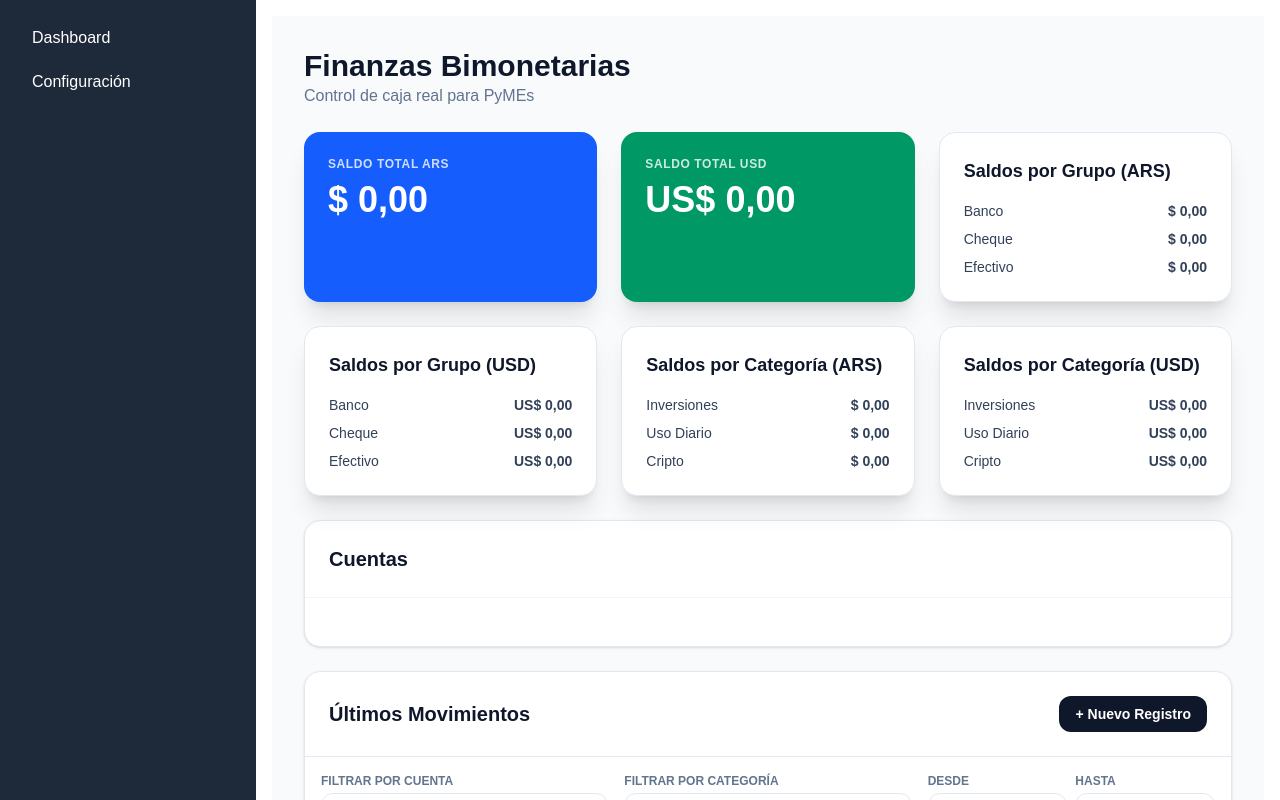
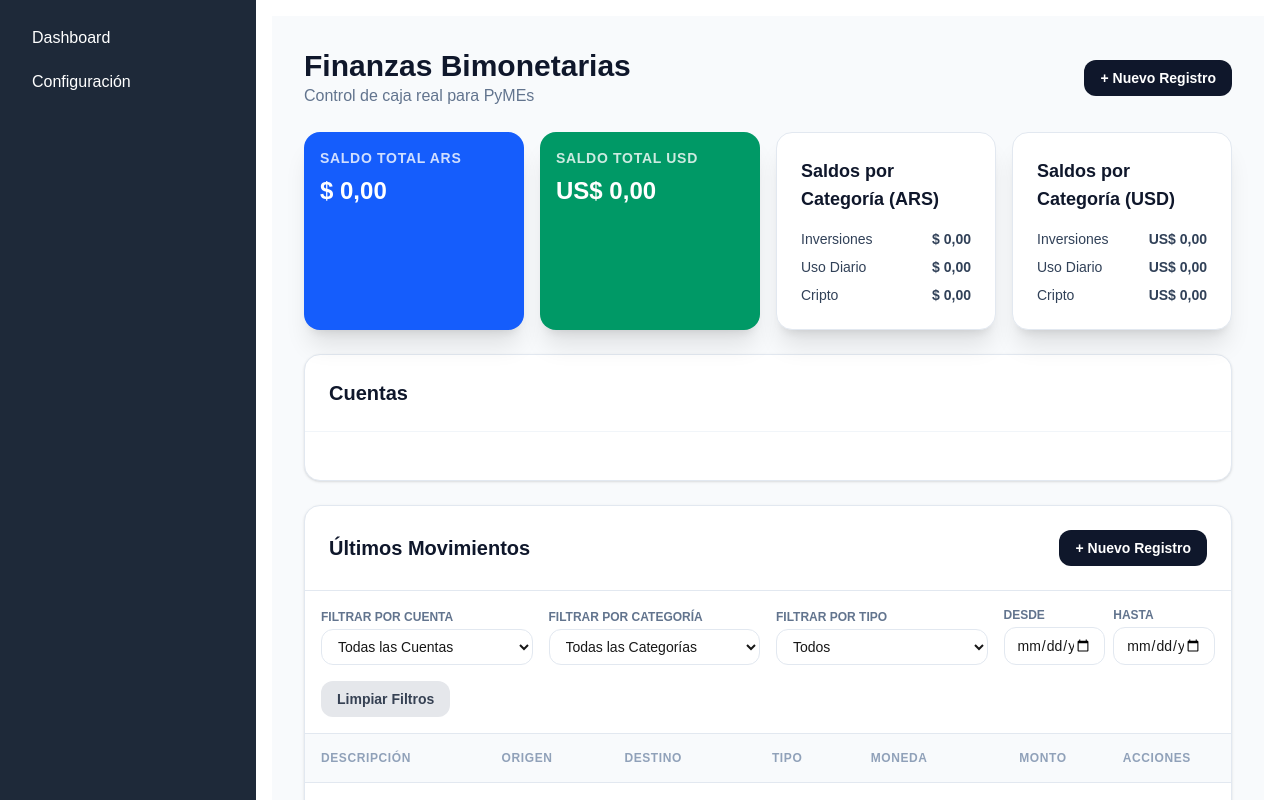
Before and after one commit to matiasapezteguia-dot/finanzas_simple, a Next.js app: page / in a window 1280 px wide. Shown: the top 800 px of the page. Built offline with nearby package versions, Linux system fonts and the light colour scheme.

Commit message:
style: backup antes de refactorizar layout de saldos y cuentas a columnas

```diff
--- a/src/app/page.tsx
+++ b/src/app/page.tsx
@@ -32,6 +32,16 @@ export default function Dashboard() {
   const [filterCategory, setFilterCategory] = useState<string>("all");
   const [filterStartDate, setFilterStartDate] = useState<string>("");
   const [filterEndDate, setFilterEndDate] = useState<string>("");
+  const [filterType, setFilterType] = useState<"all" | "income" | "expense" | "transfer">("all");
+
+  const handleClearFilters = () => {
+    setFilterAccount("all");
+    setFilterCategory("all");
+    setFilterStartDate("");
+    setFilterEndDate("");
+    setFilterType("all");
+    setCurrentPage(1);
+  };
 
   // Estados para paginación
   const [currentPage, setCurrentPage] = useState(1);
@@ -130,29 +140,35 @@ export default function Dashboard() {
       // Lógica de filtrado y paginación
       const filteredAndSortedMovements = movements
         .filter(m => {
+          const movementDate = new Date(m.date);
+          movementDate.setHours(0, 0, 0, 0); // Ignorar la hora para la comparación
+
+          const start = filterStartDate ? new Date(filterStartDate) : null;
+          if (start) start.setHours(0, 0, 0, 0);
+
+          const end = filterEndDate ? new Date(filterEndDate) : null;
+          if (end) end.setHours(0, 0, 0, 0);
+
           // Filtro por cuenta
-      if (filterAccount !== "all" && m.sourceAccountId !== filterAccount && m.targetAccountId !== filterAccount) {
-        return false;
-      }
-      // Filtro por categoría (requiere buscar la cuenta asociada al movimiento)
-        if (filterCategory !== "all") {
+          const accountMatches = filterAccount === 'all' || m.sourceAccountId === filterAccount || m.targetAccountId === filterAccount;
+          if (!accountMatches) return false;
+
+          // Filtro por categoría
           const sourceAccount = accounts.find(acc => acc.id === m.sourceAccountId);
           const targetAccount = accounts.find(acc => acc.id === m.targetAccountId);
+          const categoryMatches = filterCategory === 'all' ||
+                                  (sourceAccount && sourceAccount.categoryId === filterCategory) ||
+                                  (targetAccount && targetAccount.categoryId === filterCategory);
+          if (!categoryMatches) return false;
 
-          const sourceCategoryMatches = sourceAccount && sourceAccount.categoryId === filterCategory;
-          const targetCategoryMatches = targetAccount && targetAccount.categoryId === filterCategory;
+          // Filtro por tipo de movimiento
+          const typeMatches = filterType === 'all' || m.type === filterType;
+          if (!typeMatches) return false;
 
-          if (!sourceCategoryMatches && !targetCategoryMatches) {
-            return false;
-          }
-        }
           // Filtro por rango de fechas
-      if (filterStartDate && m.date < filterStartDate) {
-        return false;
-      }
-      if (filterEndDate && m.date > filterEndDate) {
-        return false;
-      }
+          const dateMatches = (!start || movementDate >= start) && (!end || movementDate <= end);
+          if (!dateMatches) return false;
+
           return true;
         })
         .sort((a, b) => new Date(b.date).getTime() - new Date(a.date).getTime()); // Ordenar por fecha descendente
@@ -168,64 +184,42 @@ export default function Dashboard() {
   return (
   <div className="p-8 w-full mx-auto space-y-6 bg-slate-50 min-h-screen">
       {/* Encabezado */}
+      <div className="flex justify-between items-center mb-6">
         <div>
           <h1 className="text-3xl font-bold text-slate-900">Finanzas Bimonetarias</h1>
           <p className="text-slate-500">Control de caja real para PyMEs</p>
         </div>
+        <button
+          onClick={() => setIsMovementModalOpen(true)}
+          className="bg-slate-900 text-white px-4 py-2 rounded-xl text-sm font-semibold hover:bg-slate-800 transition"
+        >
+          + Nuevo Registro
+        </button>
+      </div>
 
-      {/* Tarjetas de Saldo Dinámicas */}
-      <div className="grid grid-cols-1 md:grid-cols-2 lg:grid-cols-3 gap-6">
+      {/* Tarjetas de Saldo Dinámicas y por Categoría */}
+      <div className="grid grid-cols-1 md:grid-cols-4 gap-4">
         {/* Saldo Total ARS */}
-        <div className="bg-blue-600 text-white p-6 rounded-2xl shadow-xl flex flex-col justify-between">
+        <div className="bg-blue-600 text-white p-4 rounded-2xl shadow-xl flex flex-col justify-between transform hover:scale-105 transition-transform duration-300 ease-in-out">
           <div>
-            <p className="text-xs font-semibold uppercase tracking-wider opacity-80">Saldo Total ARS</p>
-            <p className="text-4xl font-bold mt-2">
+            <p className="text-sm font-semibold uppercase tracking-wider opacity-80">Saldo Total ARS</p>
+            <p className="text-2xl font-bold mt-2 leading-tight">
               $ {totalARS.toLocaleString("es-AR", { minimumFractionDigits: 2, maximumFractionDigits: 2 })}
             </p>
           </div>
         </div>
 
         {/* Saldo Total USD */}
-        <div className="bg-emerald-600 text-white p-6 rounded-2xl shadow-xl flex flex-col justify-between">
+        <div className="bg-emerald-600 text-white p-4 rounded-2xl shadow-xl flex flex-col justify-between transform hover:scale-105 transition-transform duration-300 ease-in-out">
           <div>
-            <p className="text-xs font-semibold uppercase tracking-wider opacity-80">Saldo Total USD</p>
-            <p className="text-4xl font-bold mt-2">
+            <p className="text-sm font-semibold uppercase tracking-wider opacity-80">Saldo Total USD</p>
+            <p className="text-2xl font-bold mt-2 leading-tight">
               US$ {totalUSD.toLocaleString("es-AR", { minimumFractionDigits: 2, maximumFractionDigits: 2 })}
             </p>
           </div>
         </div>
 
-        {/* Recuadro 1: Saldos por Grupo (ARS) */}
-        <div className="bg-white p-6 rounded-2xl shadow-xl border border-slate-200">
-          <h3 className="text-lg font-bold text-slate-900 mb-4">Saldos por Grupo (ARS)</h3>
-          <ul className="space-y-2">
-            {Object.entries(getBalancesByGroup("ARS")).map(([group, balance]) => (
-              <li key={group} className="flex justify-between items-center text-sm text-slate-700">
-                <span>{group}</span>
-                <span className="font-semibold">
-                  $ {balance.toLocaleString("es-AR", { minimumFractionDigits: 2, maximumFractionDigits: 2 })}
-                </span>
-              </li>
-            ))}
-          </ul>
-        </div>
-
-        {/* Recuadro 1: Saldos por Grupo (USD) */}
-        <div className="bg-white p-6 rounded-2xl shadow-xl border border-slate-200">
-          <h3 className="text-lg font-bold text-slate-900 mb-4">Saldos por Grupo (USD)</h3>
-          <ul className="space-y-2">
-            {Object.entries(getBalancesByGroup("USD")).map(([group, balance]) => (
-              <li key={group} className="flex justify-between items-center text-sm text-slate-700">
-                <span>{group}</span>
-                <span className="font-semibold">
-                  US$ {balance.toLocaleString("es-AR", { minimumFractionDigits: 2, maximumFractionDigits: 2 })}
-                </span>
-              </li>
-            ))}
-          </ul>
-        </div>
-
-        {/* Recuadro 2: Saldos por Categoría (ARS) */}
+        {/* Saldos por Categoría (ARS) */}
         <div className="bg-white p-6 rounded-2xl shadow-xl border border-slate-200">
           <h3 className="text-lg font-bold text-slate-900 mb-4">Saldos por Categoría (ARS)</h3>
           <ul className="space-y-2">
@@ -240,7 +234,7 @@ export default function Dashboard() {
           </ul>
         </div>
 
-        {/* Recuadro 2: Saldos por Categoría (USD) */}
+        {/* Saldos por Categoría (USD) */}
         <div className="bg-white p-6 rounded-2xl shadow-xl border border-slate-200">
           <h3 className="text-lg font-bold text-slate-900 mb-4">Saldos por Categoría (USD)</h3>
           <ul className="space-y-2">
@@ -277,7 +271,7 @@ export default function Dashboard() {
 
         <div className="overflow-x-auto">
           {/* Filtros Globales */}
-          <div className="bg-white p-4 grid grid-cols-1 md:grid-cols-3 gap-4 border-b border-slate-200">
+          <div className="bg-white p-4 grid grid-cols-1 md:grid-cols-4 gap-4 border-b border-slate-200 items-end">
             <div>
               <label className="block text-xs font-bold text-slate-500 uppercase mb-1">Filtrar por Cuenta</label>
               <select
@@ -304,6 +298,19 @@ export default function Dashboard() {
                 ))}
               </select>
             </div>
+            <div>
+              <label className="block text-xs font-bold text-slate-500 uppercase mb-1">Filtrar por Tipo</label>
+              <select
+                value={filterType}
+                onChange={(e) => { setFilterType(e.target.value as "all" | "income" | "expense" | "transfer"); setCurrentPage(1); }}
+                className="w-full px-3 py-2 border border-slate-200 rounded-xl bg-white focus:outline-none focus:border-slate-900 text-sm"
+              >
+                <option value="all">Todos</option>
+                <option value="income">Ingreso</option>
+                <option value="expense">Egreso</option>
+                <option value="transfer">Transferencia</option>
+              </select>
+            </div>
             <div className="grid grid-cols-2 gap-2">
               <div>
                 <label className="block text-xs font-bold text-slate-500 uppercase mb-1">Desde</label>
@@ -323,6 +330,14 @@ export default function Dashboard() {
                   className="w-full px-3 py-2 border border-slate-200 rounded-xl focus:outline-none focus:border-slate-900 text-sm"
                 />
               </div>
+            </div>
+            <div className="col-span-full md:col-span-1 flex justify-end md:justify-start">
+              <button
+                onClick={handleClearFilters}
+                className="bg-gray-200 text-gray-700 px-4 py-2 rounded-xl text-sm font-semibold hover:bg-gray-300 transition"
+              >
+                Limpiar Filtros
+              </button>
             </div>
           </div>
 
--- a/src/components/AccountDetailModal.tsx
+++ b/src/components/AccountDetailModal.tsx
@@ -54,16 +54,18 @@ const AccountDetailModal: React.FC<AccountDetailModalProps> = ({ accountId, onCl
 
     setFilteredMovements(tempMovements);
 
-    // Calculate "Saldo del Filtro"
-    let balance = selectedAccount.initialAmount; // Start with initial amount of the account
+    // Calculate "Saldo Neto del Período"
+    let netBalance = 0; // Start with 0 for net balance of the period
     tempMovements.forEach((m) => {
       if (m.targetAccountId === selectedAccount.id) {
-        balance += m.amount;
+        // Movement is incoming to the selected account
+        netBalance += m.amount;
       } else if (m.sourceAccountId === selectedAccount.id) {
-        balance -= m.amount;
+        // Movement is outgoing from the selected account
+        netBalance -= m.amount;
       }
     });
-    setFilteredBalance(balance);
+    setFilteredBalance(netBalance);
   };
 
   if (!accountId || !account) {
--- a/src/components/DashboardAccounts.tsx
+++ b/src/components/DashboardAccounts.tsx
@@ -8,24 +8,40 @@ interface DashboardAccountsProps {
 }
 
 const DashboardAccounts: React.FC<DashboardAccountsProps> = ({ accounts, getAccountBalance, openAccountDetailModal }) => {
+  // Agrupar cuentas por categoría
+  const groupedAccounts = accounts.reduce((acc, account) => {
+    const category = account.categoryId || 'Sin Categoría'; // Asignar una categoría por defecto si no existe
+    if (!acc[category]) {
+      acc[category] = [];
+    }
+    acc[category].push(account);
+    return acc;
+  }, {} as Record<string, Account[]>);
+
   return (
     <div className="bg-white rounded-2xl shadow-sm border border-slate-200 overflow-hidden">
       <div className="p-6 border-b border-slate-100">
         <h2 className="text-xl font-bold text-slate-900">Cuentas</h2>
       </div>
-      <div className="p-6 grid grid-cols-1 sm:grid-cols-2 lg:grid-cols-3 gap-4"> {/* Grid layout for cards */}
-        {accounts.map((account) => (
+      <div className="p-6 grid grid-cols-1 md:grid-cols-3 gap-4"> {/* Grid layout for categories */}
+        {Object.entries(groupedAccounts).map(([category, categoryAccounts]) => (
+          <div key={category}>
+            <h3 className="text-xs font-bold text-gray-400 tracking-wider mb-2">{category.toUpperCase()}</h3>
+            <div className="flex flex-col gap-1.5">
+              {categoryAccounts.map((account) => (
                 <div
                   key={account.id}
-            className="bg-slate-50 p-4 rounded-xl shadow-sm border border-slate-100 hover:bg-slate-100 cursor-pointer transition-colors duration-200"
+                  className="flex items-center justify-between p-2 rounded-lg border border-slate-200 text-sm transition-all cursor-pointer hover:bg-slate-50"
                   onClick={() => openAccountDetailModal(account.id)}
                 >
-            <p className="font-medium text-slate-900 text-lg mb-1">{account.name}</p>
-            <p className="text-slate-700 text-sm">
+                  <span className="font-medium text-slate-900">{account.name}</span>
+                  <span className="font-semibold text-slate-700">
                     {account.currency === "ARS" ? "$" : "US$"}{" "}
                     {getAccountBalance(account.id).toLocaleString("es-AR", { minimumFractionDigits: 2, maximumFractionDigits: 2 })}
-            </p>
-            <p className="text-xs text-slate-500 mt-1">Categoría: {account.categoryId}</p>
+                  </span>
+                </div>
+              ))}
+            </div>
           </div>
         ))}
       </div>
```
Lines whose indentation alone changed are shown as unchanged.
